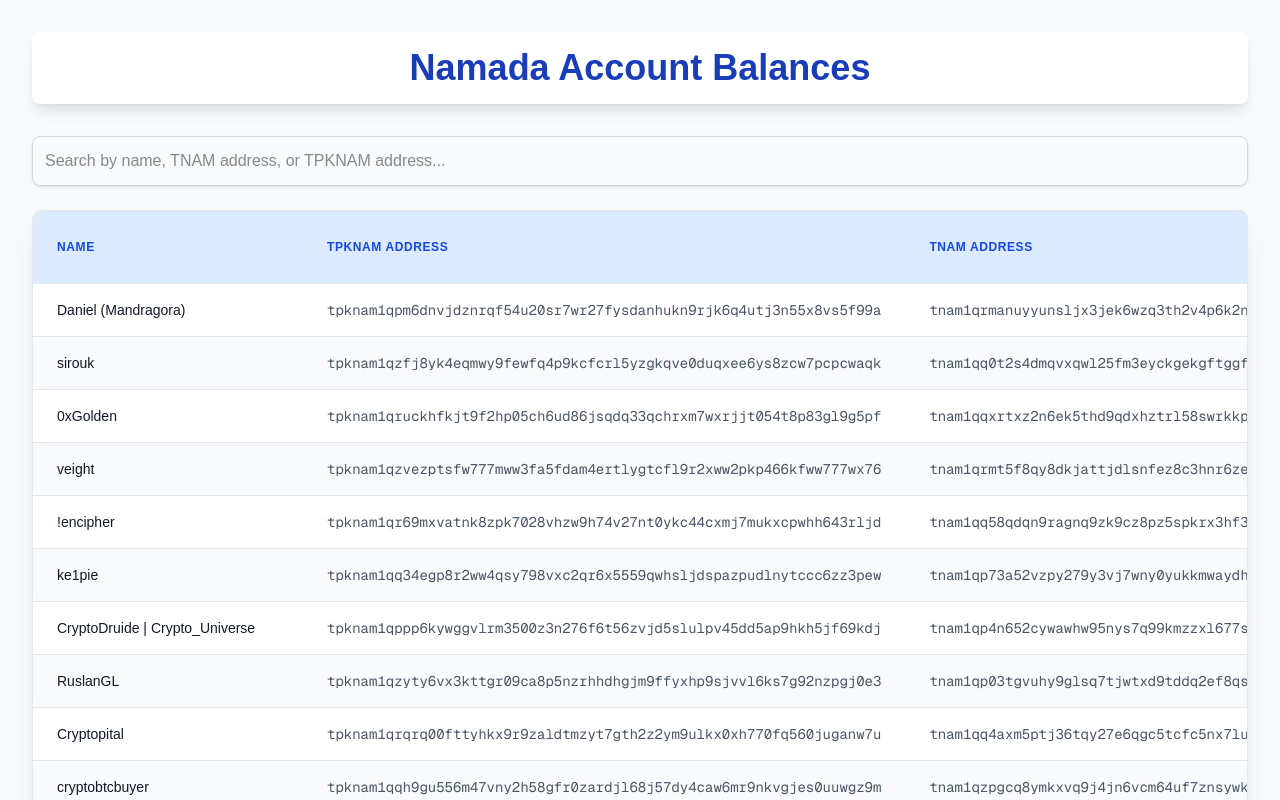
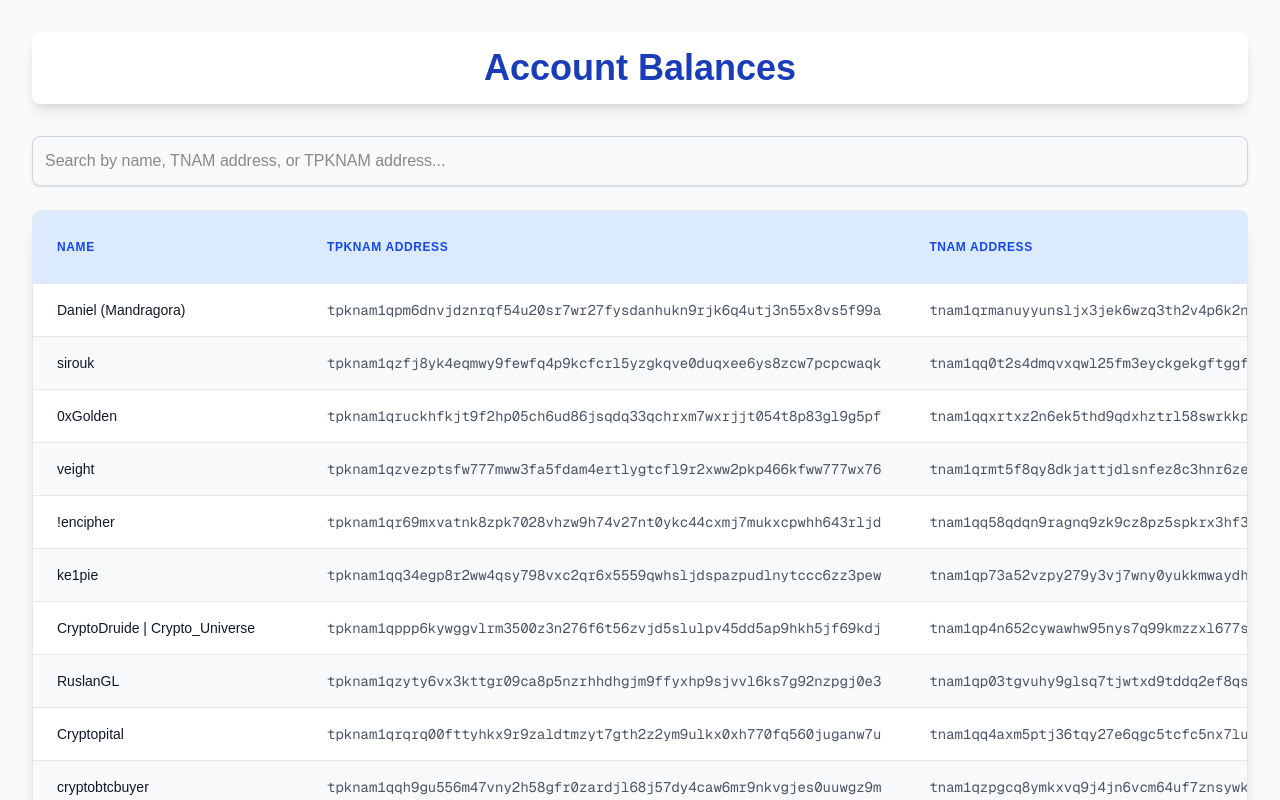
Before and after one commit to maragung/cb, a Next.js app: page / in a window 1280 px wide. Shown: the top 800 px of the page. Built offline with nearby package versions, Linux system fonts and the light colour scheme; no server answers.

Commit message:
Update page.js

```diff
--- a/app/page.js
+++ b/app/page.js
@@ -340,7 +340,7 @@
             </Head>
 
             <h1 className="text-4xl font-extrabold text-center text-blue-800 mb-8 rounded-lg p-4 bg-white shadow-lg">
-                Namada Account Balances
+                Account Balances
             </h1>
 
             {error && (
```
